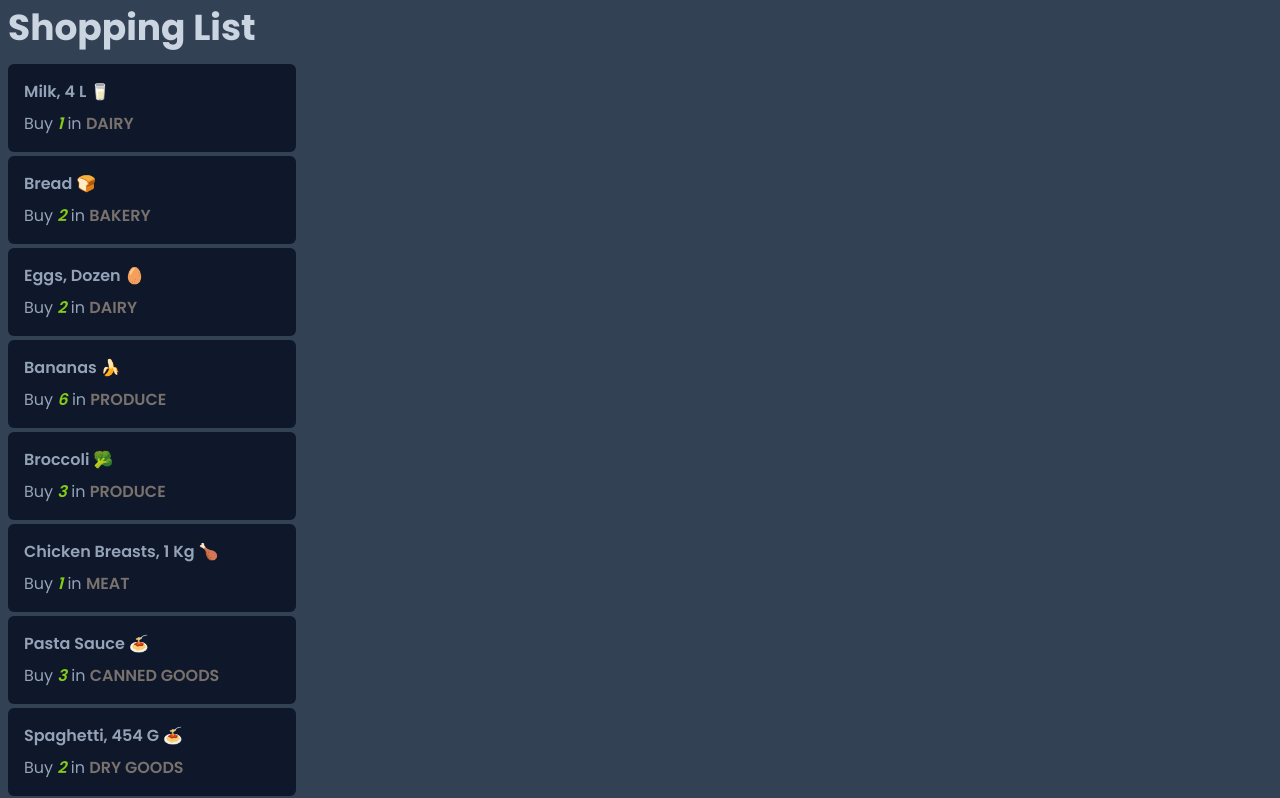
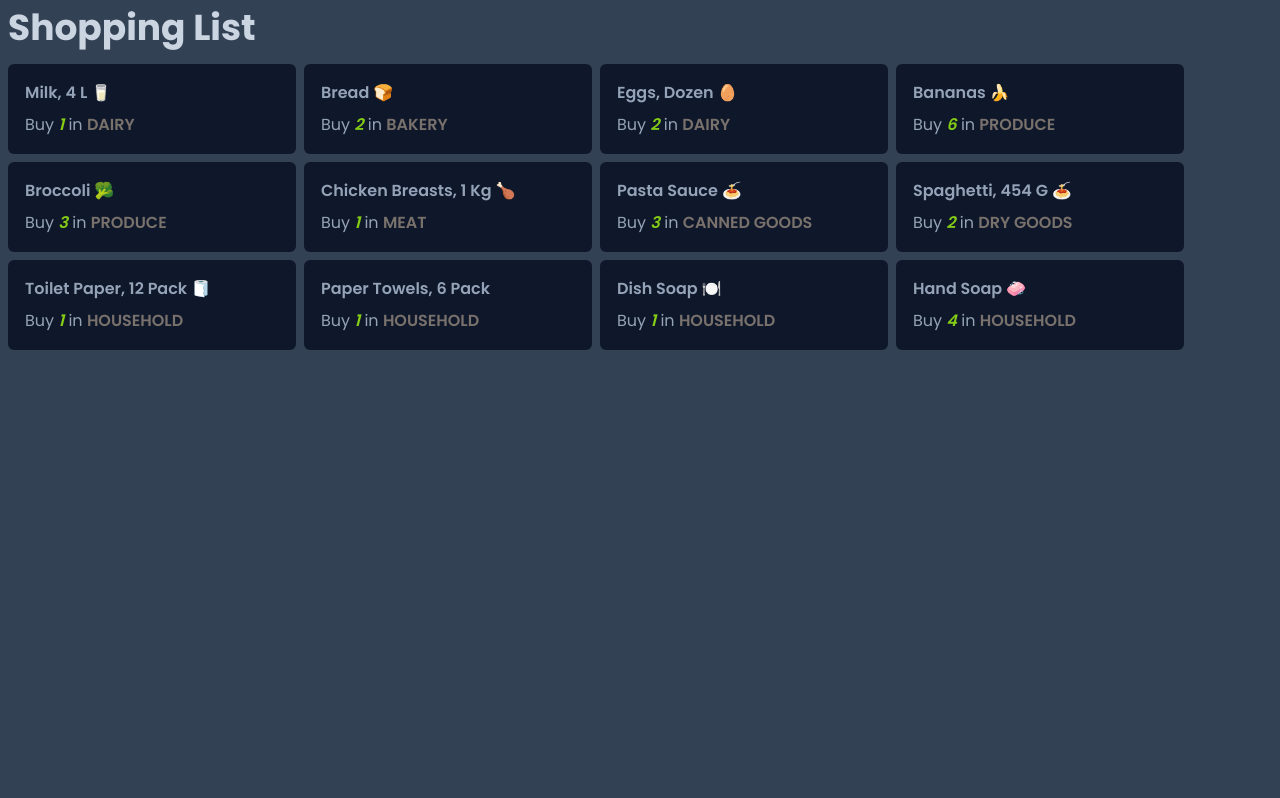
Before and after one commit to AmirZhou/cprg306-assignments, a Next.js app: page /week-3 in a window 1280 px wide. Shown: the top 798 px of the page. Built offline with nearby package versions, Linux system fonts and the light colour scheme.

Commit message:
feat: improve ui design

```diff
--- a/app/week-3/item-list.jsx
+++ b/app/week-3/item-list.jsx
@@ -2,7 +2,7 @@ import Item from './item';
 
 export default function ItemList() {
   return (
-    <div className="flex flex-col gap-1">
+    <div className="flex flex-wrap gap-2">
       {items.map((item, index) => (
         <Item
           key={index}
--- a/app/week-3/item.jsx
+++ b/app/week-3/item.jsx
@@ -9,7 +9,7 @@
  */
 export default function Item({ name, quantity, category }) {
   return (
-    <div className="w-72 p-4 rounded-md font-poppins text-slate-400  bg-slate-900 flex flex-col gap-2 hover:translate-x-1 transition-all duration-100">
+    <div className="w-72 p-4 rounded-md font-poppins text-slate-400 box-border bg-slate-900 flex flex-col gap-2 border border-transparent hover:bg-slate-800 hover:border-lime-500 transition-all duration-150">
       <h2 className="font-semibold capitalize">{name}</h2>
       <p>
         Buy{' '}
--- a/public/output.css
+++ b/public/output.css
@@ -578,6 +578,10 @@ video {
   margin-top: 0.25rem;
 }
 
+.box-border {
+  box-sizing: border-box;
+}
+
 .flex {
   display: flex;
 }
@@ -630,6 +634,10 @@ video {
   flex-direction: column;
 }
 
+.flex-wrap {
+  flex-wrap: wrap;
+}
+
 .items-start {
   align-items: flex-start;
 }
@@ -676,6 +684,14 @@ video {
 
 .border {
   border-width: 1px;
+}
+
+.border-transparent {
+  border-color: transparent;
+}
+
+.border-current {
+  border-color: currentColor;
 }
 
 .bg-\[\#E3DDDD\] {
@@ -840,6 +856,10 @@ video {
   transition-duration: 200ms;
 }
 
+.duration-150 {
+  transition-duration: 150ms;
+}
+
 .ease-in-out {
   transition-timing-function: cubic-bezier(0.4, 0, 0.2, 1);
 }
@@ -868,6 +888,35 @@ body {
   transform: translate(var(--tw-translate-x), var(--tw-translate-y)) rotate(var(--tw-rotate)) skewX(var(--tw-skew-x)) skewY(var(--tw-skew-y)) scaleX(var(--tw-scale-x)) scaleY(var(--tw-scale-y));
 }
 
+.hover\:border:hover {
+  border-width: 1px;
+}
+
+.hover\:border-slate-700:hover {
+  --tw-border-opacity: 1;
+  border-color: rgb(51 65 85 / var(--tw-border-opacity, 1));
+}
+
+.hover\:border-amber-700:hover {
+  --tw-border-opacity: 1;
+  border-color: rgb(180 83 9 / var(--tw-border-opacity, 1));
+}
+
+.hover\:border-lime-500:hover {
+  --tw-border-opacity: 1;
+  border-color: rgb(132 204 22 / var(--tw-border-opacity, 1));
+}
+
+.hover\:bg-slate-700:hover {
+  --tw-bg-opacity: 1;
+  background-color: rgb(51 65 85 / var(--tw-bg-opacity, 1));
+}
+
+.hover\:bg-slate-800:hover {
+  --tw-bg-opacity: 1;
+  background-color: rgb(30 41 59 / var(--tw-bg-opacity, 1));
+}
+
 .hover\:text-slate-300:hover {
   --tw-text-opacity: 1;
   color: rgb(203 213 225 / var(--tw-text-opacity, 1));
```
